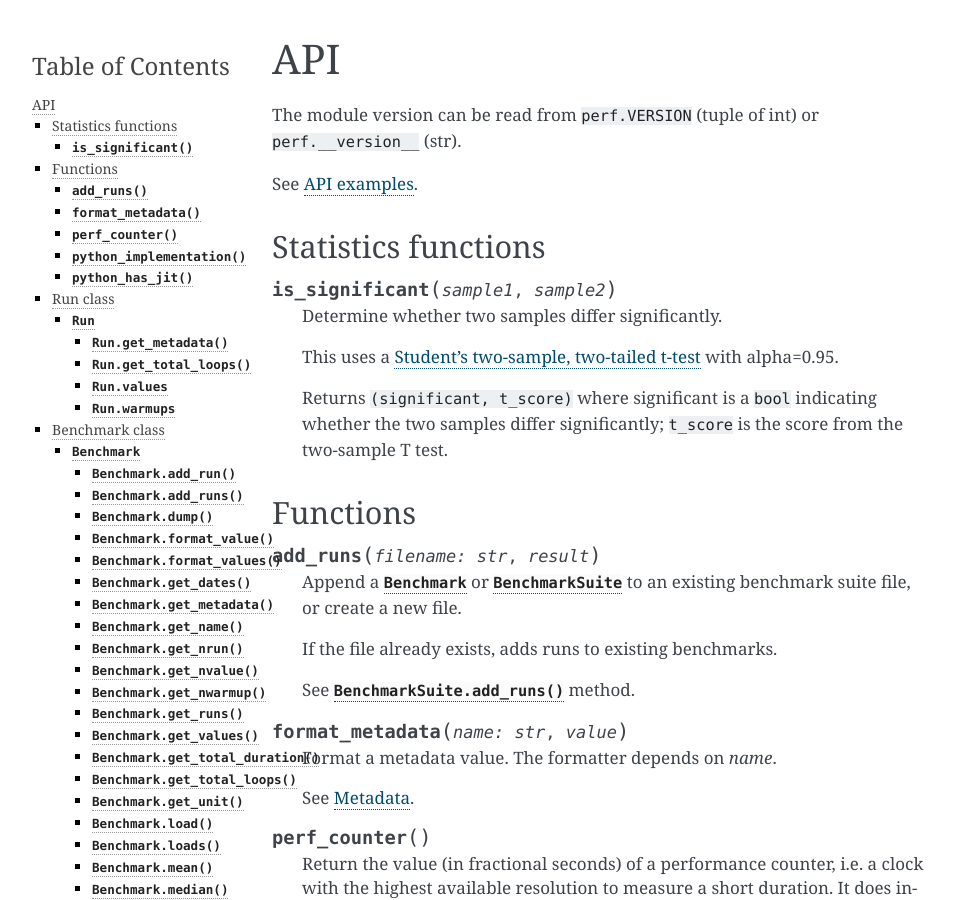
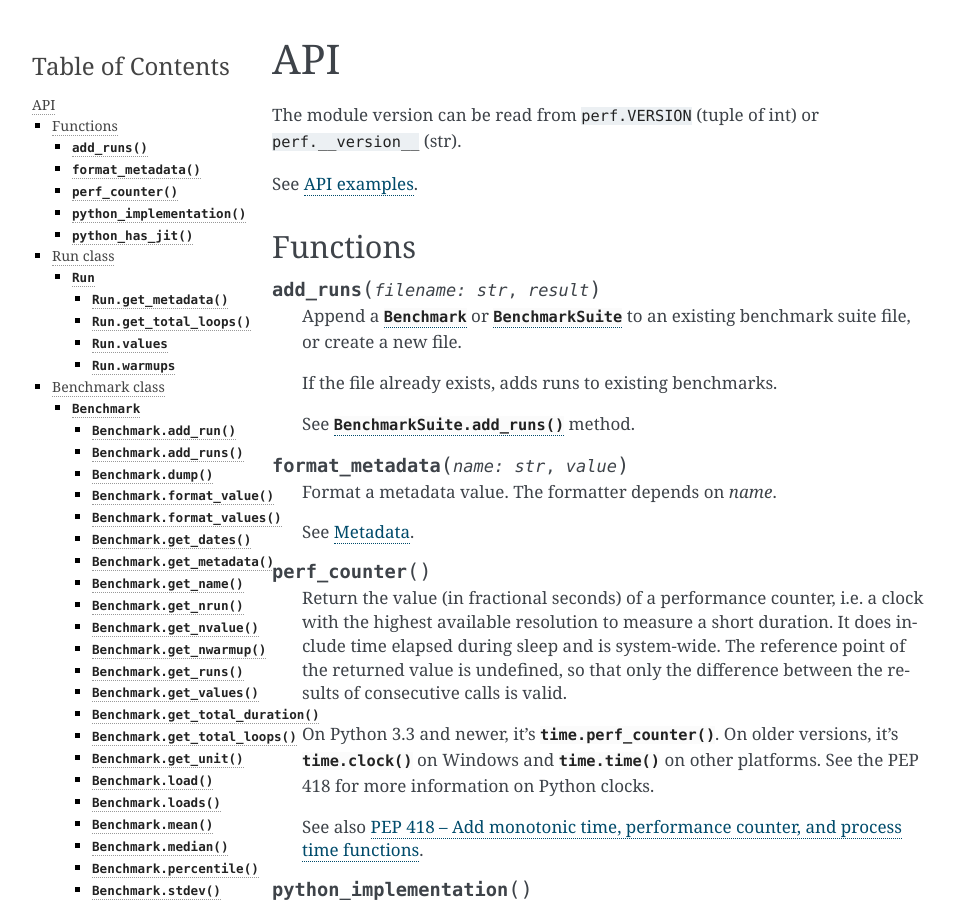
Before and after one commit to psf/pyperf, a Sphinx documentation site: the page built from doc/api.rst, in a window 1280 px wide and 900 px high. Shown: the whole window, without its empty margins (148-1103 px from the left). Built offline with Sphinx 7.4.7, drawn with Linux system fonts in a browser that asks for light colours.

Commit message:
Remove is_significant() from public API

```diff
--- a/doc/api.rst
+++ b/doc/api.rst
@@ -7,21 +7,6 @@ The module version can be read from ``perf.VERSION`` (tuple of int) or
 ``perf.__version__`` (str).
 
 See :ref:`API examples <examples>`.
-
-Statistics functions
---------------------
-
-.. function:: is_significant(sample1, sample2)
-
-    Determine whether two samples differ significantly.
-
-    This uses a `Student's two-sample, two-tailed t-test
-    <https://en.wikipedia.org/wiki/Student's_t-test>`_ with alpha=0.95.
-
-    Returns ``(significant, t_score)`` where significant is a ``bool``
-    indicating whether the two samples differ significantly; ``t_score`` is the
-    score from the two-sample T test.
-
 
 Functions
 ---------
--- a/doc/changelog.rst
+++ b/doc/changelog.rst
@@ -11,6 +11,7 @@ Version 0.9.7
   were too opiniated.
 * Rename ``--name=NAME`` option to ``--benchmark=NAME``
 * Remove ``perf.monotonic_clock()`` since it wasn't monotonic on Python 2.7.
+* Remove ``is_significant()`` from the public API
 
 Version 0.9.6 (2017-03-15)
 --------------------------
--- a/perf/__init__.py
+++ b/perf/__init__.py
@@ -20,8 +20,8 @@ except ImportError:
 __all__ = ['perf_counter']
 
 
-from perf._utils import is_significant, python_implementation, python_has_jit  # noqa
-__all__.extend(('is_significant', 'python_implementation', 'python_has_jit'))
+from perf._utils import python_implementation, python_has_jit  # noqa
+__all__.extend(('python_implementation', 'python_has_jit'))
 
 from perf._metadata import format_metadata  # noqa
 __all__.append('format_metadata')
```
Also changed, not shown: 2 other files.
